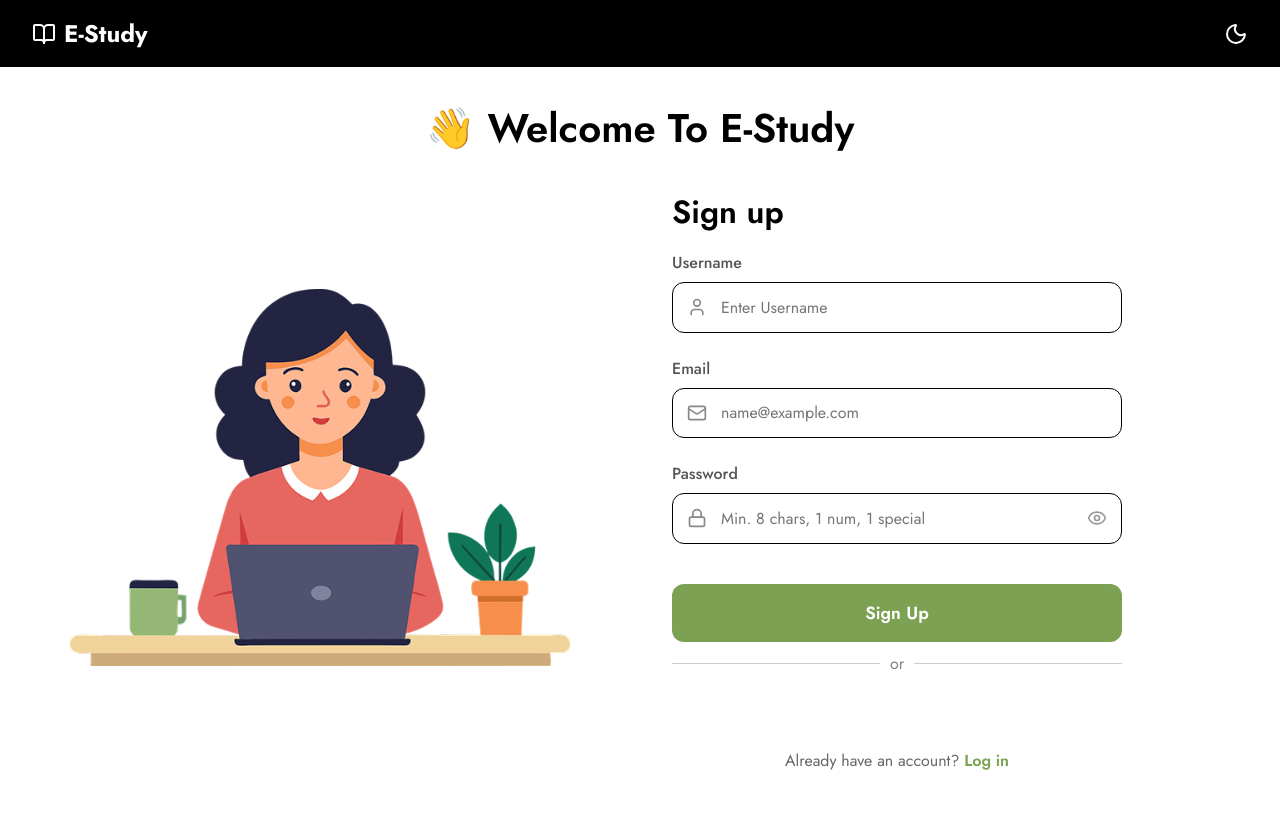
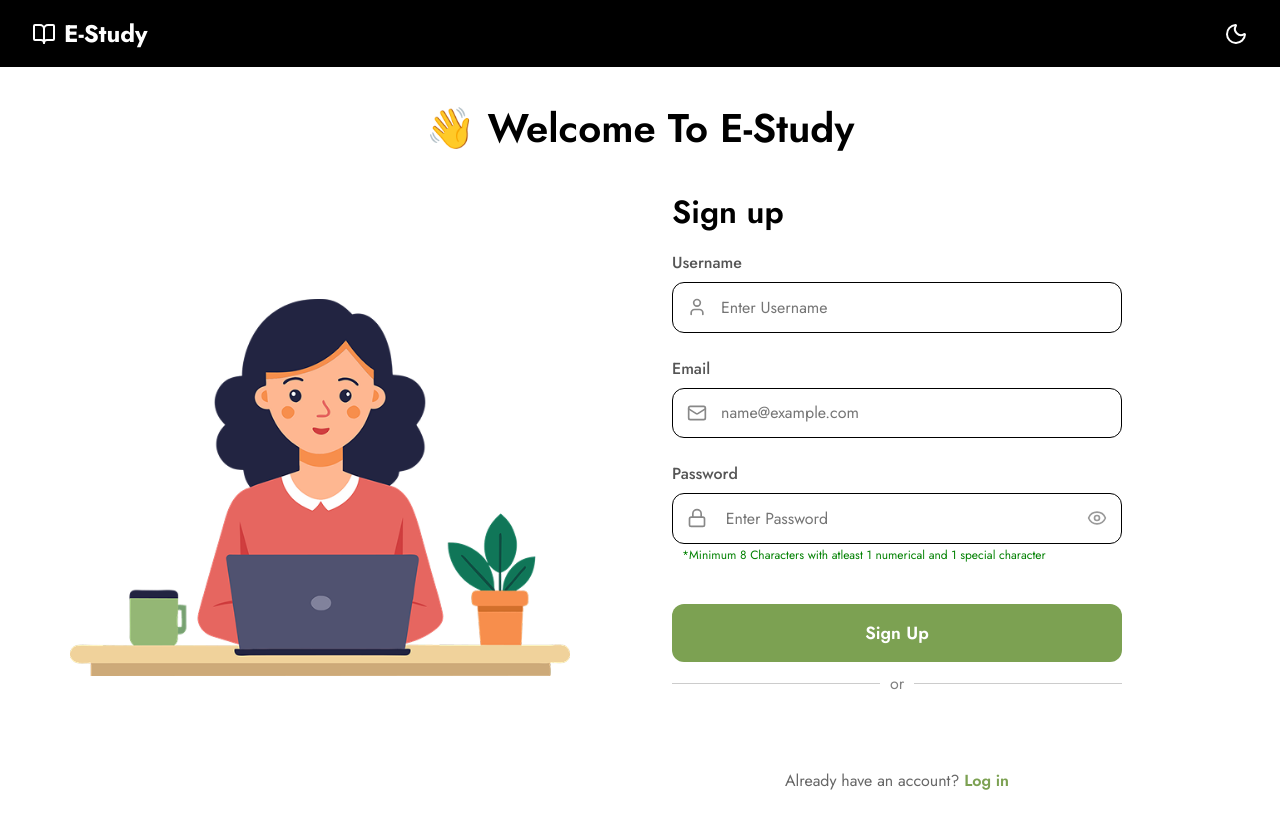
Before and after one commit to yashaswini-mn-26/E-Study, a React (Vite) app: page /Signup in a window 1280 px wide. Built offline with nearby package versions, Linux system fonts and the light colour scheme; no server answers.

Commit message:
new commit

```diff
--- a/src/pages/Login.tsx
+++ b/src/pages/Login.tsx
@@ -143,7 +143,7 @@ const Login: React.FC = () => {
                   size="large"
                   text="continue_with"
                   shape="rectangular"
-                  width="380"
+                  width="100%"
                   logo_alignment="center"
                 />
               </GoogleOAuthProvider>
--- a/src/pages/Signup.tsx
+++ b/src/pages/Signup.tsx
@@ -110,7 +110,7 @@ const Signup: React.FC = () => {
                   <Lock className={styles.fieldIcon} size={20} />
                   <input
                     type={showPassword ? "text" : "password"}
-                    placeholder="Min. 8 chars, 1 num, 1 special"
+                    placeholder=" Enter Password"
                     required
                     onChange={(e) => setFormData({ ...formData, password: e.target.value })}
                     className={styles.passwordInput}
@@ -121,7 +121,9 @@ const Signup: React.FC = () => {
                   >
                     {showPassword ? <EyeOff size={20} /> : <Eye size={20} />}
                   </div>
+
                 </div>
+                <p style={{fontSize:"12px", marginLeft:"10px", marginTop:"2px", color:"green"}}>*Minimum 8 Characters with atleast 1 numerical and 1 special character</p>
               </div>
 
               <button type="submit" className={styles.signupBtn}>Sign Up</button>
@@ -160,7 +162,7 @@ const Signup: React.FC = () => {
                   size="large"
                   text="continue_with"
                   shape="rectangular"
-                  width="380"
+                  width="100%"
                   logo_alignment="center"
                 />
               </GoogleOAuthProvider>
```
